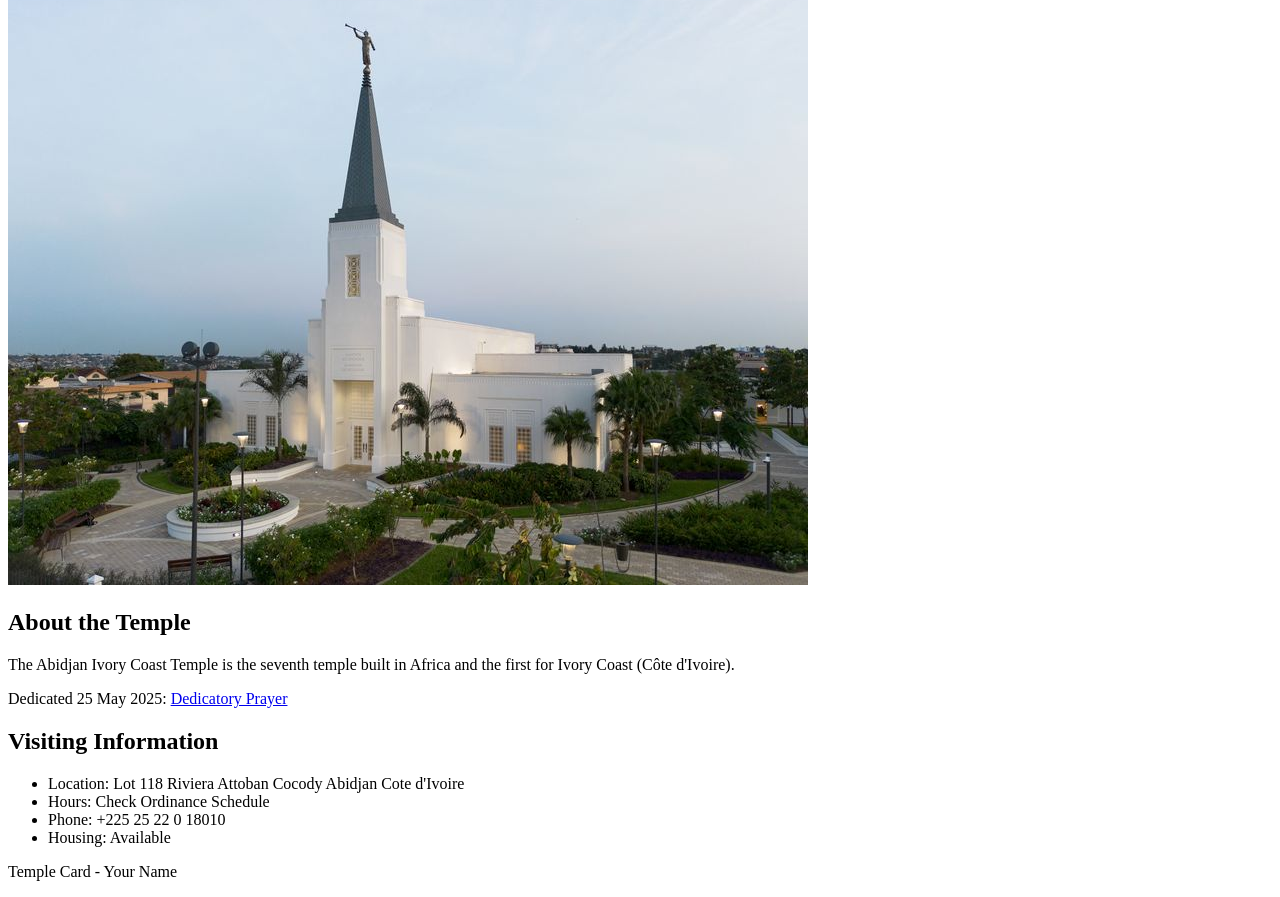
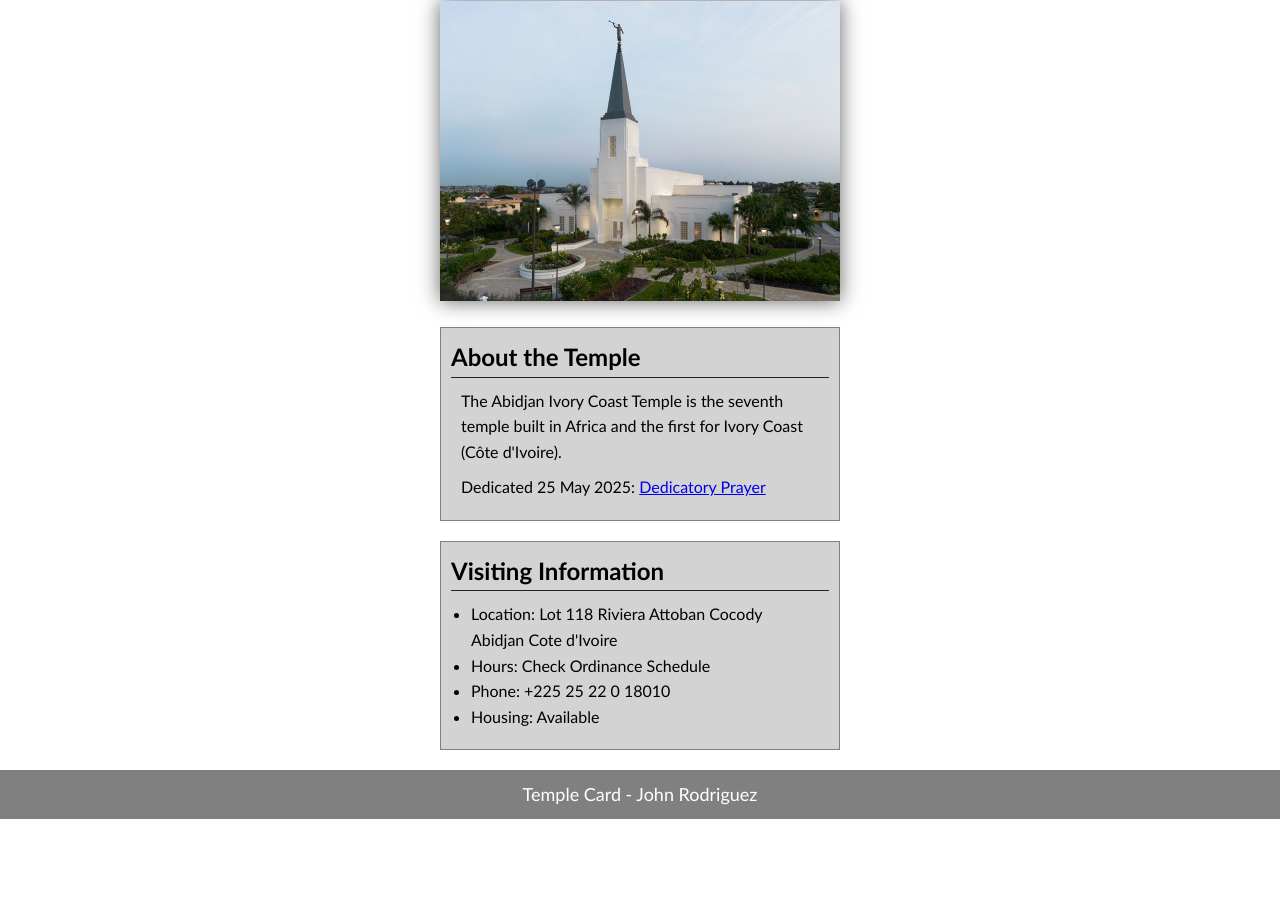
Before and after one commit to JohnRodriguez1985/wdd130, a plain HTML site: page week02/temple.html in a window 1280 px wide. Shown: the part 129-1026 px from the top of the page. After the commit the page ends 948 px from the top, so only its background shows below. Drawn offline with Linux system fonts and the light colour scheme.

Commit message:
Add CSS styles for temple card layout and update footer name

```diff
--- /dev/null
+++ b/week02/styles/temple.css
@@ -0,0 +1,59 @@
+
+* {
+    margin: 0px;
+    padding: 0px;
+}
+
+body {
+    font-family: 'Trebuchet MS', 'Lucida Sans Unicode', 'Lucida Grande', 'Lucida Sans', Arial, sans-serif;
+    line-height: 1.6;
+}
+
+header, footer {
+    background-color: gray;
+    color: white;
+    padding: 10px;
+    text-align: center;
+    font-size: 24px;
+}
+
+main {
+    width: 400px;
+    margin: 0 auto;
+}
+
+h1 {
+    margin: 10px;
+    text-align: center;
+}
+
+h2 {
+    border-bottom: 1px solid #222;
+
+}
+
+img {
+    max-width: 100%;
+    height: auto;
+    box-shadow: 0px 0px 20px #636363;
+}
+
+section {
+    margin: 20px 0px;
+    border: 1px solid gray ;
+    padding: 10px;
+    background-color: lightgray;
+}
+
+section p {
+    margin: 10px;
+}
+
+
+ul {
+    margin: 10px 20px;
+}
+
+footer {
+    font-size: 18px;
+}
--- a/week02/temple.html
+++ b/week02/temple.html
@@ -5,6 +5,7 @@
     <meta charset="UTF-8">
     <meta name="viewport" content="width=device-width, initial-scale=1.0">
     <title>Temple Card - Abidjan Cote d'Ivoire</title>
+    <link rel="stylesheet" href="styles/temple.css">
 </head>
 
 <body>
@@ -35,7 +36,7 @@
         </section>
     </main>
     <footer>
-        <p>Temple Card - Your Name</p>
+        <p>Temple Card - John Rodriguez</p>
     </footer>
 </body>
 
```
